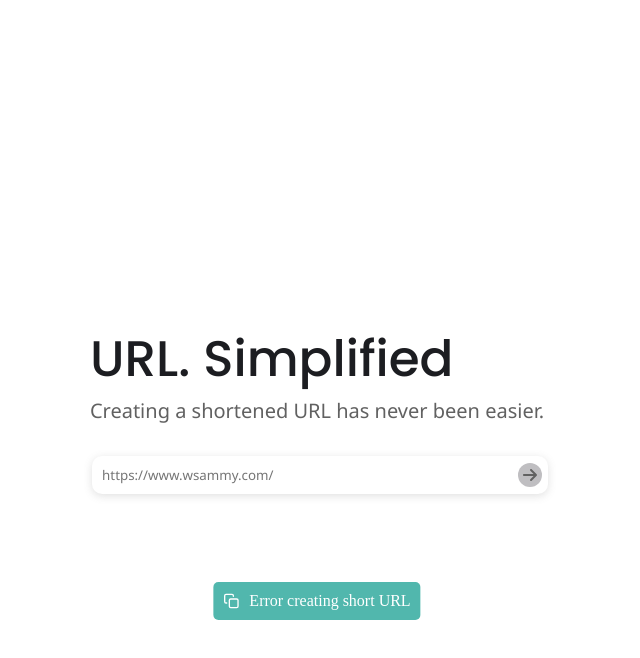
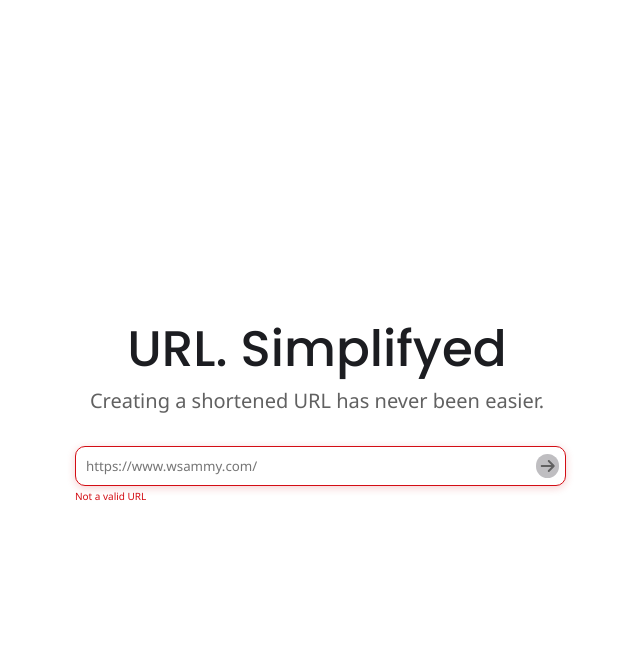
Before and after one commit to Wsamuell/url-shortner, a React (Create React App) app: page / in a window 1280 px wide. Both pictures are taken after a click on the icon 852 px from the left and 474 px from the top of the page. Shown: the top 658 px of the page, without its empty margins (323-963 px from the left). Built offline with nearby package versions, Linux system fonts and the light colour scheme; no server answers.

Commit message:
update: validate input url

```diff
--- a/src/App.tsx
+++ b/src/App.tsx
@@ -12,7 +12,7 @@ const App = () => {
   return (
     <ApolloProvider client={client}>
       <Header
-        title="URL. Simplified"
+        title="URL. Simplifyed"
         subtitle="Creating a shortened URL has never been easier."
       />
       <InputBox placeholder="https://www.wsammy.com/" />
--- a/src/Component/InputBox.tsx
+++ b/src/Component/InputBox.tsx
@@ -1,8 +1,9 @@
 import { FaArrowRight } from 'react-icons/fa6';
 import '../Styles/InputBox.css';
 import Toast from './Toast';
-import { useState } from 'react';
+import { useRef, useState } from 'react';
 import { gql, useQuery } from '@apollo/client';
+import Spacer from './Spacer';
 
 interface InputBoxProps {
   placeholder: string;
@@ -22,22 +23,41 @@ const FETCH_OR_CREATE_SHORT_URL = gql`
   }
 `;
 
+const isValidUrl = (url: string): boolean => {
+  // Regular expression for a valid URL
+  const urlRegex =
+    /(https?:\/\/(?:www\.|(?!www))[a-zA-Z0-9][a-zA-Z0-9-]+[a-zA-Z0-9]\.[^\s]{2,}|www\.[a-zA-Z0-9][a-zA-Z0-9-]+[a-zA-Z0-9]\.[^\s]{2,}|https?:\/\/(?:www\.|(?!www))[a-zA-Z0-9]+\.[^\s]{2,}|www\.[a-zA-Z0-9]+\.[^\s]{2,})/gi;
+
+  return urlRegex.test(url);
+};
+
 const InputBox = ({ placeholder }: InputBoxProps) => {
   const [showToast, setShowToast] = useState<boolean>(false);
   const [value, setValue] = useState('');
   const [toastMessage, setToastMessage] = useState('');
+  const [validateError, setValidateError] = useState('');
   const { loading, error, data, refetch } = useQuery<ShortUrlData>(
     FETCH_OR_CREATE_SHORT_URL,
     {
       variables: { getUrlByUrl: value },
     }
   );
+  const inputRef = useRef<HTMLInputElement>(null);
 
   const handleValue = (event: React.ChangeEvent<HTMLInputElement>) => {
-    setValue(event.target.value);
+    const inputValue = event.target.value.trim();
+    setValue(inputValue);
+    setValidateError('');
   };
   const handleSubmitFetch = async () => {
     try {
+      setValidateError('');
+      if (!isValidUrl(value)) {
+        setValidateError('Not a valid URL');
+        inputRef.current?.focus();
+        return;
+      }
+
       await refetch();
       if (loading) return console.log('Loading...');
       if (error) return `Error! ${error.message}`;
@@ -61,14 +81,23 @@ const InputBox = ({ placeholder }: InputBoxProps) => {
   };
 
   return (
+    <div>
       <div className="input-container">
         <input
+          ref={inputRef}
           type="text"
           placeholder={placeholder}
           onChange={(event) => handleValue(event)}
+          style={{
+            border: validateError && '1px solid #d30d14',
+          }}
+          className={validateError && 'shake'}
         />
         <FaArrowRight className="submit-arrow" onClick={handleSubmitFetch} />
         {showToast && <Toast message={toastMessage} />}
+      </div>
+      <Spacer height={3} width={0} />
+      {validateError && <div className="error-message">{validateError}</div>}
     </div>
   );
 };
--- a/src/Styles/Header.css
+++ b/src/Styles/Header.css
@@ -1,4 +1,8 @@
 .container {
+  display: flex;
+  justify-content: center;
+  align-items: center;
+  flex-direction: column;
   padding: 15px;
   margin-bottom: 17px;
 }
--- a/src/Styles/InputBox.css
+++ b/src/Styles/InputBox.css
@@ -1,11 +1,19 @@
+.inputBox-container {
+  display: flex;
+  flex-direction: column;
+  align-items: center;
+  justify-content: center;
+}
+
 .input-container {
   display: flex;
   align-items: center;
   justify-content: center;
+  width: 100%;
 }
 
 input {
-  width: 90%;
+  width: 100%;
   padding: 10px;
   border: none;
   box-shadow: rgba(99, 99, 99, 0.2) 0px 2px 8px 0px;
@@ -25,3 +33,28 @@ input:focus {
   border-radius: 20px;
   margin-left: -30px;
 }
+.error-message {
+  font-family: 'Noto Sans', sans-serif;
+  font-size: 10px;
+  color: #d30d14;
+}
+
+.shake {
+  animation: shake 0.2s ease-in-out 0s 2;
+  box-shadow: rgba(211, 13, 20, 0.2) 0px 2px 8px 0px;
+}
+
+@keyframes shake {
+  0% {
+    margin-left: 0rem;
+  }
+  25% {
+    margin-left: 0.5rem;
+  }
+  75% {
+    margin-left: -0.5rem;
+  }
+  100% {
+    margin-left: 0rem;
+  }
+}
```
Lines whose indentation alone changed are shown as unchanged.
